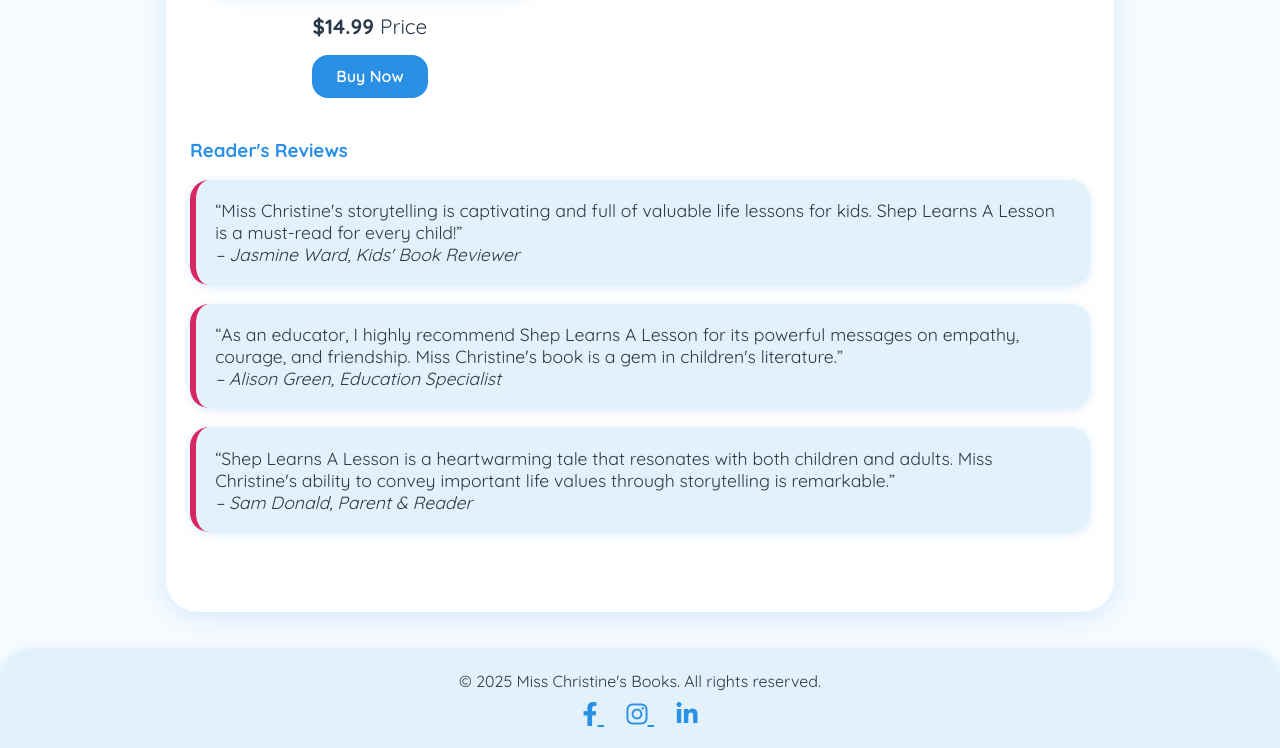
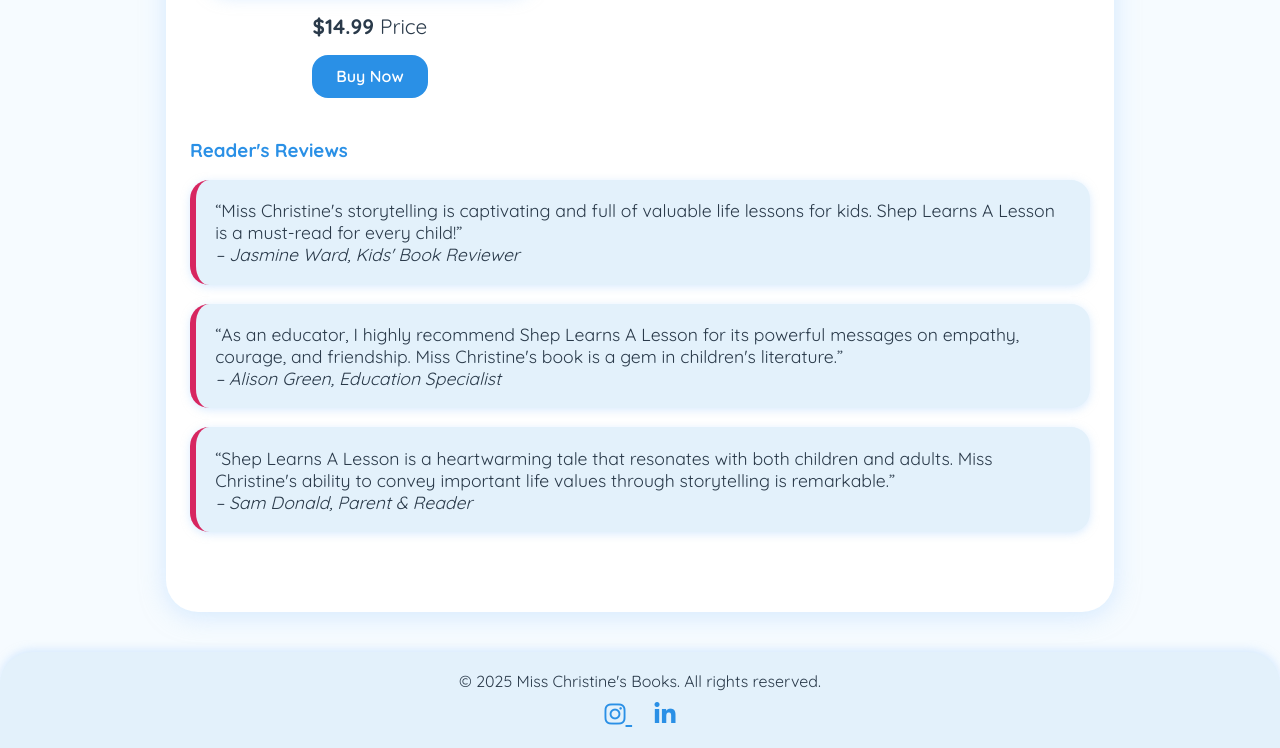
Before and after one commit to spelillo/canincecrew, a plain HTML site: page index.html in a window 1280 px wide. Shown: the part 609-1357 px from the top of the page. Drawn offline with Linux system fonts and the light colour scheme.

Commit message:
Update index.html

```diff
--- a/index.html
+++ b/index.html
@@ -334,13 +334,10 @@
   <footer>
     <p style="margin:0;">&copy; 2025 Miss Christine's Books. All rights reserved.</p>
     <div class="socials" style="margin-top:0.5rem;">
-      <a href="https://www.facebook.com/misschristinesbooks" target="_blank" rel="noopener noreferrer">
-        <i class="fab fa-facebook-f"></i>
-      </a>
-      <a href="https://www.instagram.com/misschristinesbooks" target="_blank" rel="noopener noreferrer">
+      <a href="https://www.instagram.com/caninecrew4kids/" target="_blank" rel="noopener noreferrer">
         <i class="fab fa-instagram"></i>
       </a>
-      <a href="https://www.linkedin.com/company/miss-christine-pelillo" target="_blank" rel="noopener noreferrer">
+      <a href="https://www.linkedin.com/in/christine-pelillo-educator-author-03b9a9224/ target="_blank" rel="noopener noreferrer">
         <i class="fab fa-linkedin-in"></i>
       </a>
     </div>
```
